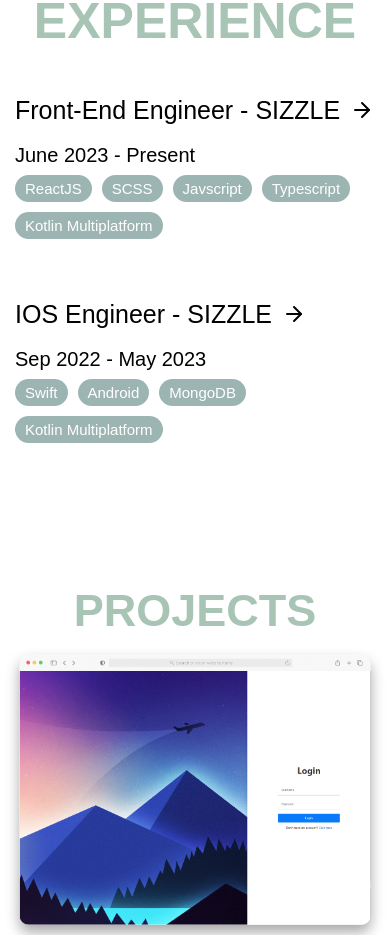
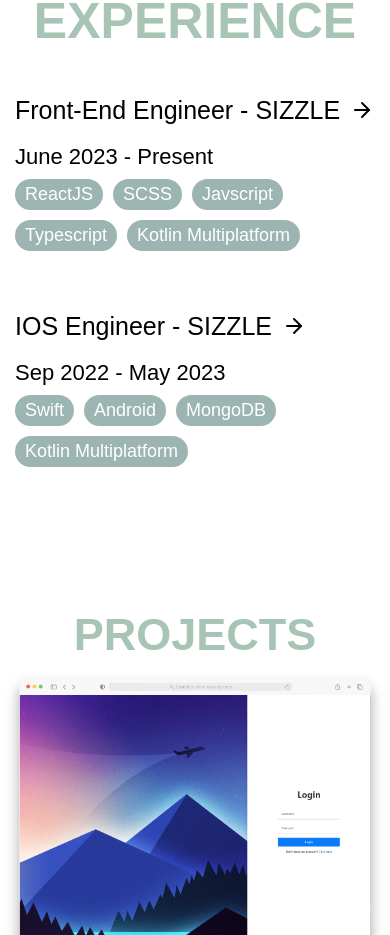
Before and after one commit to Howie315/portfolio-howie2, a React (Create React App) app: page / in a window 390 px wide. Shown: the part 2617-3552 px from the top of the page. Built offline with nearby package versions, Linux system fonts and the light colour scheme; a web font is replaced by a local one.

Commit message:
addjusted sizes

```diff
--- a/src/features/Experience/presentation/Resume Item/presentation/ResumeItem.scss
+++ b/src/features/Experience/presentation/Resume Item/presentation/ResumeItem.scss
@@ -98,16 +98,16 @@
     }
 
     .duration {
-      font-size: 20px; // Smaller font size for mobile screens
+      font-size: 22px; // Smaller font size for mobile screens
     }
 
     .description {
-      font-size: 15px; // Smaller font size for mobile screens
+      font-size: 18px; // Smaller font size for mobile screens
       width: auto; // Auto width for better fitting
     }
 
     .technologies .tech {
-      font-size: 15px; // Smaller font size for technology tags
+      font-size: 18px; // Smaller font size for technology tags
     }
   }
 }
```
